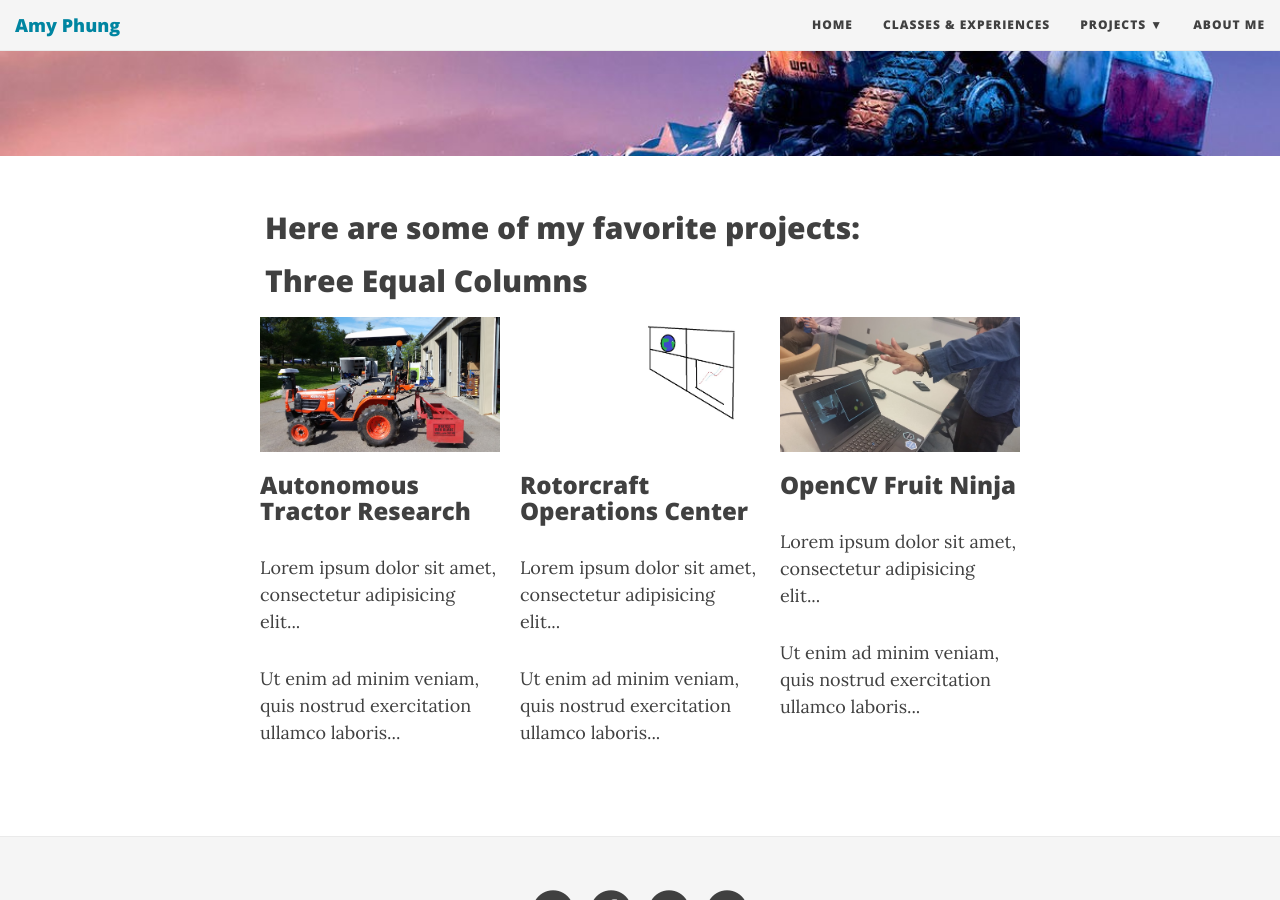
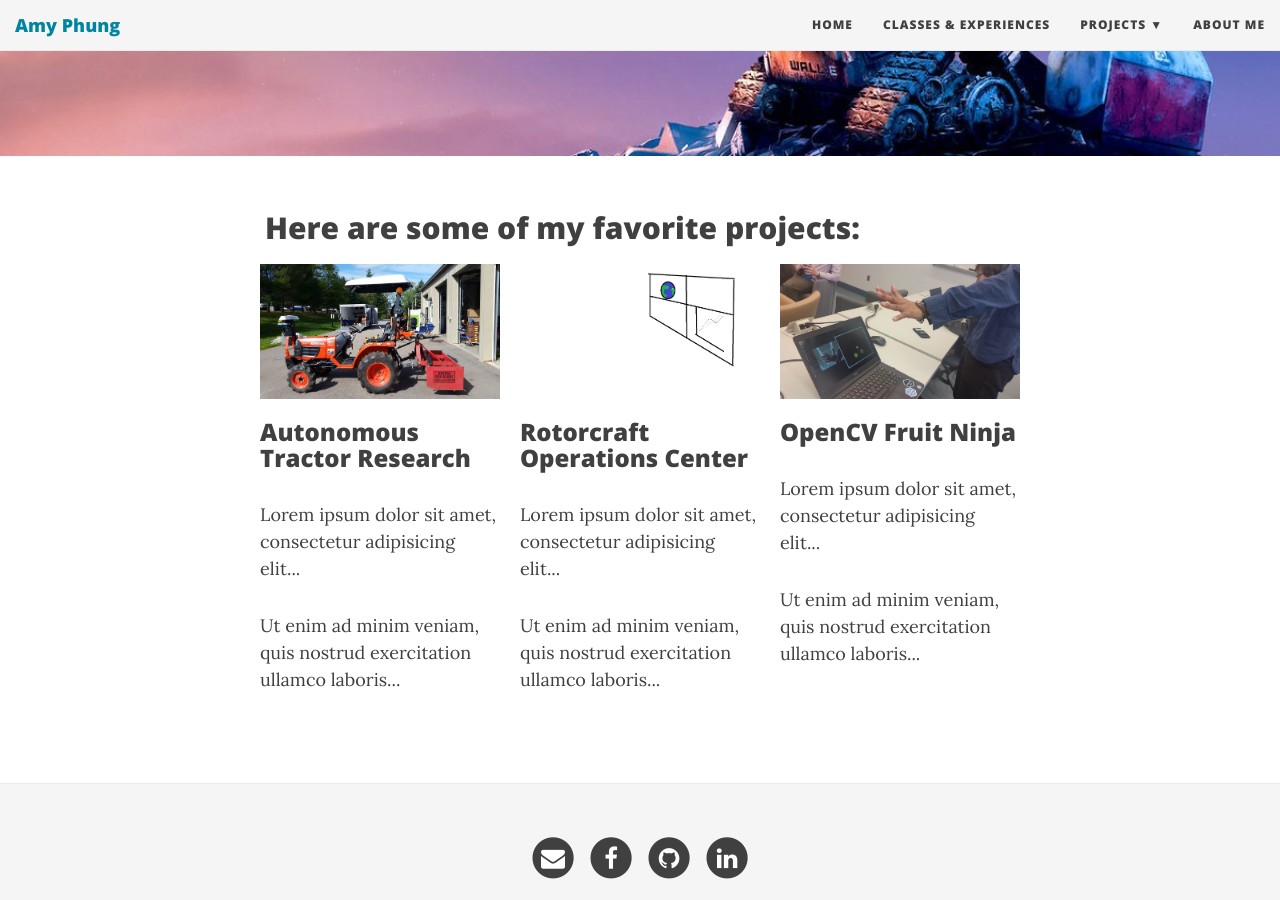
Before and after one commit to AmyPhung/amyphung.github.io, a Jekyll site: the page built from index.md, in a window 1280 px wide and 900 px high, scrolled down 475 px. Built offline with Jekyll 4.4.1, drawn with Linux system fonts in a browser that asks for light colours; nearby versions of some CDN libraries.

Commit message:
Table Test

```diff
--- a/index.md
+++ b/index.md
@@ -6,7 +6,6 @@ bigimg: /img/walle2.jpg
 ---
 
 ## Here are some of my favorite projects:
-
 
 <head>
 <meta name="viewport" content="width=device-width, initial-scale=1">
@@ -30,8 +29,6 @@ bigimg: /img/walle2.jpg
 </head>
 <body>
 
-<h2>Three Equal Columns</h2>
-
 <div class="row">
   <div class="column">
     <img src="img/tractor.jpg" style="width:100%">
```
